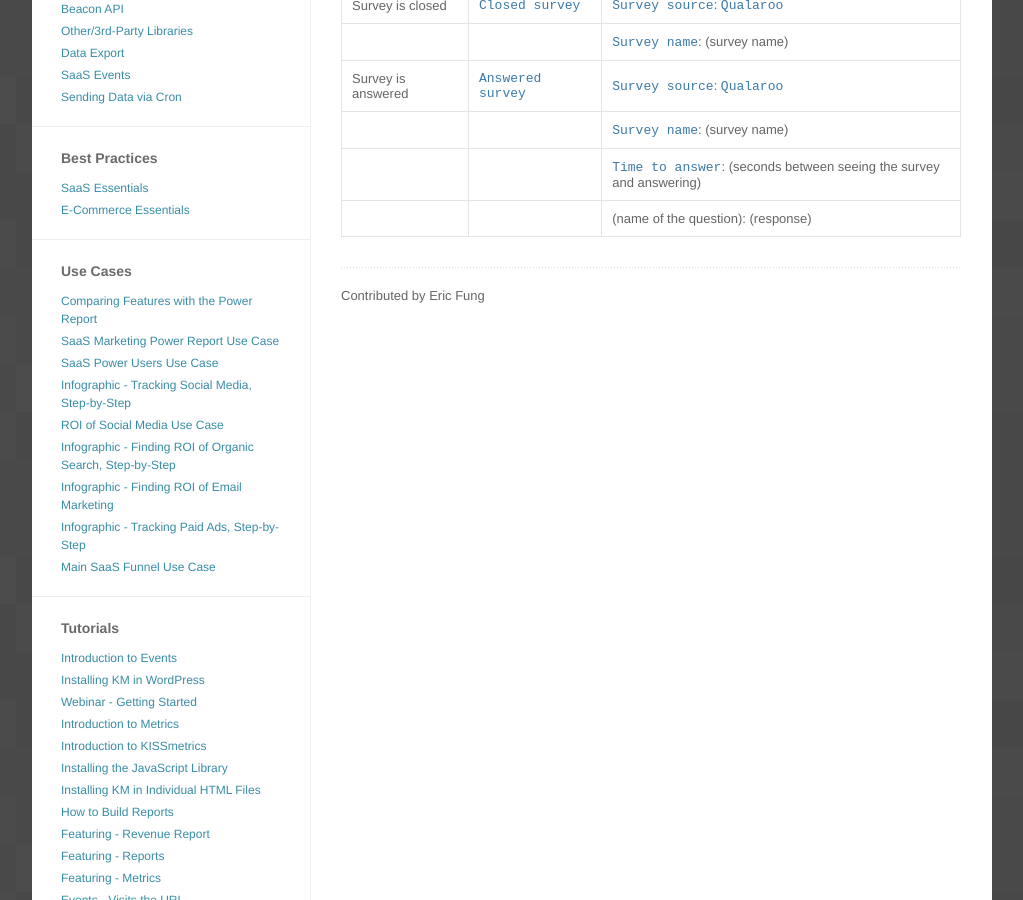
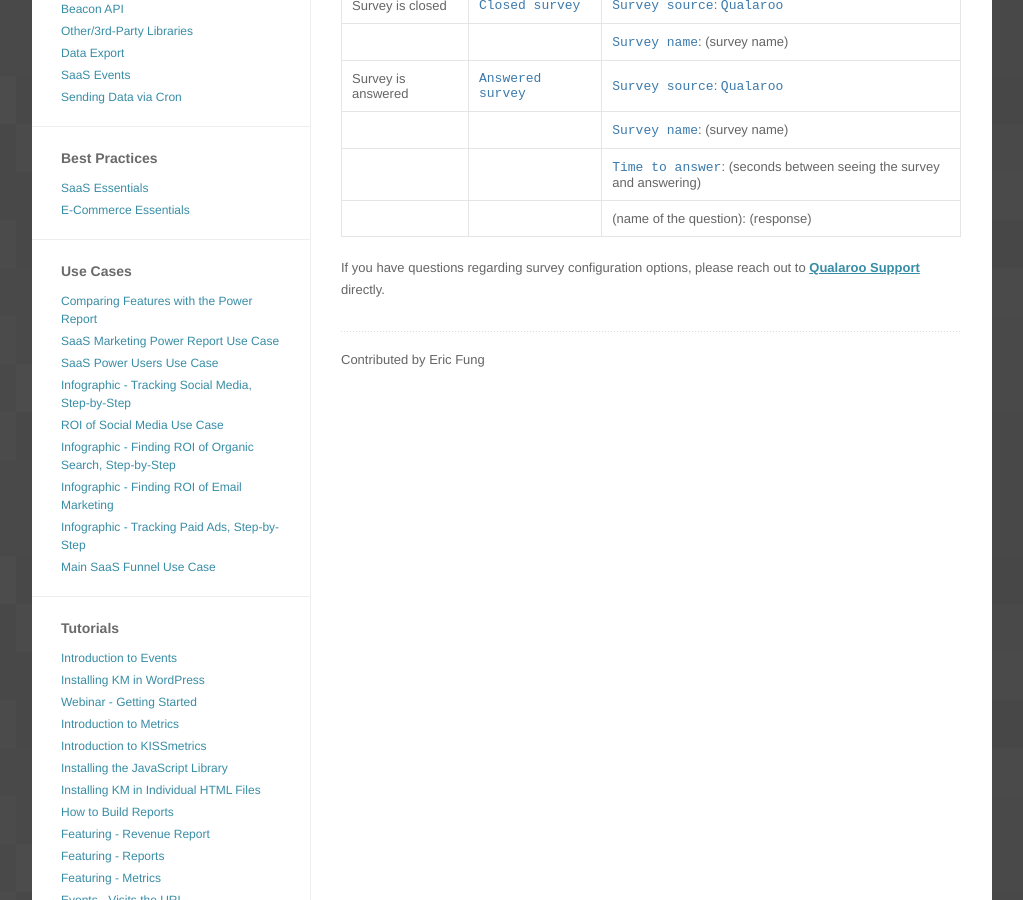
Before and after one commit to kissmetrics/km-support, a Jekyll site: the page built from _posts/2012-10-19-qualaroo.md, in a window 1280 px wide and 900 px high, scrolled down 740 px. Shown: the whole window, without its empty margins (128-1151 px from the left). Built offline with Jekyll 4.4.1, drawn with Linux system fonts in a browser that asks for light colours; nearby versions of some CDN libraries; Markdown is read by kramdown in place of the engine named in the settings; comment, search, counter and statistics services are not loaded.

Commit message:
Added Qualaroo Support Link

```diff
--- a/_posts/2012-10-19-qualaroo.md
+++ b/_posts/2012-10-19-qualaroo.md
@@ -26,4 +26,7 @@ Survey is answered | `Answered survey` | `Survey source`: `Qualaroo`
                     |              | `Time to answer`: (seconds between seeing the survey and answering)
                     |              | (name of the question): (response)
 
+If you have questions regarding survey configuration options, please reach out to [Qualaroo Support][support] directly.
+
 [qua]: http://www.qualaroo.com
+[support]: mailto:support@qualaroo.com
```
